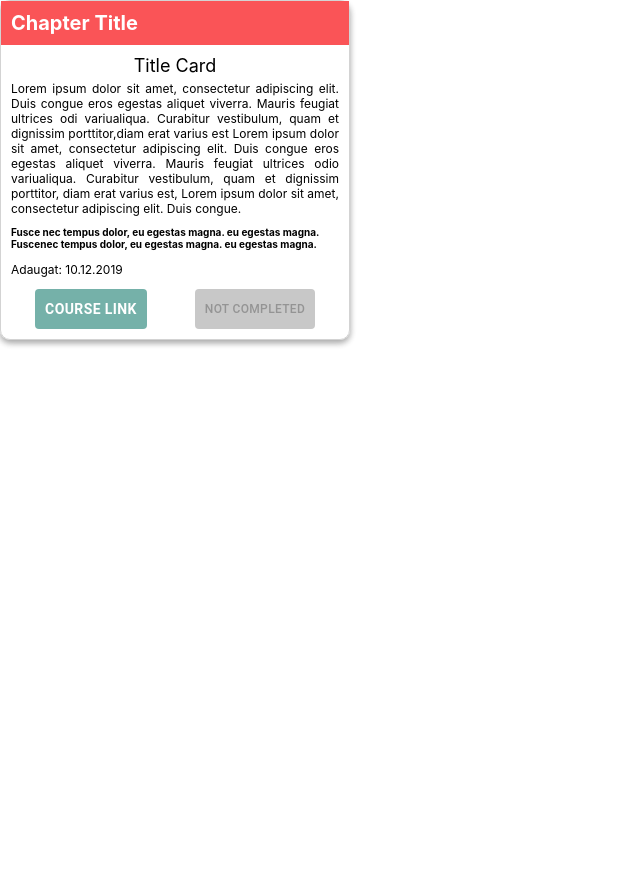
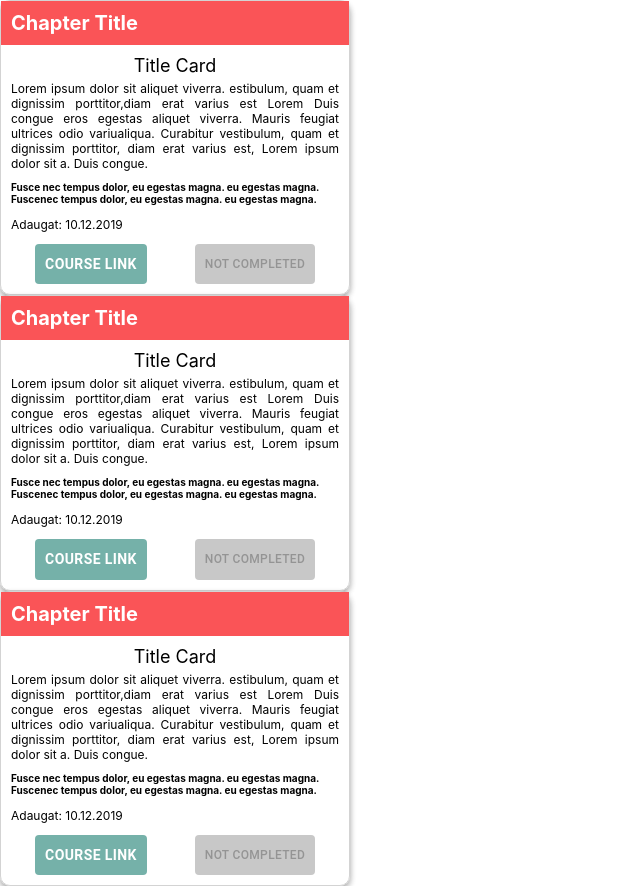
Before and after one commit to WildCodeSchool/bucharest-project3-online-library, a React (Create React App) app in the folder client/: page / in a window 1280 px wide. Shown: the whole page, without its empty margins (0-640 px from the left). Before the commit the page ends 800 px from the top, so only its background shows below. Built offline with nearby package versions, Linux system fonts and the light colour scheme.

Commit message:
changed the width and height

```diff
--- a/client/package.json
+++ b/client/package.json
@@ -11,7 +11,7 @@
     "node-sass": "^4.13.0",
     "react": "^16.12.0",
     "react-dom": "^16.12.0",
-    "react-scripts": "3.3.0"
+    "react-scripts": "^3.3.0"
   },
   "scripts": {
     "start": "react-scripts start",
--- a/client/src/App.js
+++ b/client/src/App.js
@@ -1,20 +1,23 @@
-import React from 'react';
-import CardComponent from '../src/components/CardComponent/CardComponent'
+import React from "react";
+import CardComponent from "../src/components/CardComponent/CardComponent";
 
 class App extends React.Component {
   constructor(props) {
     super(props);
     this.state = {
       headerColor: "#FA5457",
-      chapterCard: 'Chapter Title',
-      textCard: "Lorem ipsum dolor sit amet, consectetur adipiscing elit. Duis congue eros egestas aliquet viverra. Mauris feugiat ultrices odi variualiqua. Curabitur vestibulum, quam et dignissim porttitor,diam erat varius est Lorem ipsum dolor sit amet, consectetur adipiscing elit. Duis congue eros egestas aliquet viverra. Mauris feugiat ultrices odio variualiqua. Curabitur vestibulum, quam et dignissim porttitor, diam erat varius est, Lorem ipsum dolor sit amet, consectetur adipiscing elit. Duis congue.",
-      keywordsCard: 'Fusce nec tempus dolor, eu egestas magna. eu egestas magna. Fuscenec tempus dolor, eu egestas magna. eu egestas magna.',
-      date: '10.12.2019'
+      chapterCard: "Chapter Title",
+      textCard:
+        "Lorem ipsum dolor sit aliquet viverra. estibulum, quam et dignissim porttitor,diam erat varius est Lorem  Duis congue eros egestas aliquet viverra. Mauris feugiat ultrices odio variualiqua. Curabitur vestibulum, quam et dignissim porttitor, diam erat varius est, Lorem ipsum dolor sit a. Duis congue.",
+      keywordsCard:
+        "Fusce nec tempus dolor, eu egestas magna. eu egestas magna. Fuscenec tempus dolor, eu egestas magna. eu egestas magna.",
+      date: "10.12.2019"
     };
   }
 
   render() {
-    return(
+    return (
+      <div>
         <CardComponent
           headerColor={this.state.headerColor}
           chapterCard={this.state.chapterCard}
@@ -22,6 +25,21 @@ class App extends React.Component {
           keywordsCard={this.state.keywordsCard}
           date={this.state.date}
         />
+        <CardComponent
+          headerColor={this.state.headerColor}
+          chapterCard={this.state.chapterCard}
+          textCard={this.state.textCard}
+          keywordsCard={this.state.keywordsCard}
+          date={this.state.date}
+        />
+        <CardComponent
+          headerColor={this.state.headerColor}
+          chapterCard={this.state.chapterCard}
+          textCard={this.state.textCard}
+          keywordsCard={this.state.keywordsCard}
+          date={this.state.date}
+        />
+      </div>
     );
   }
 }
--- a/client/src/components/CardComponent/CardComponent.scss
+++ b/client/src/components/CardComponent/CardComponent.scss
@@ -12,11 +12,15 @@ html {
 }
 
 .cardContainer {
-    max-width: 35rem;
     border: .1em solid $colorAlto;
     box-sizing: border-box;
     border-radius: 1em;
     box-shadow: 0 3px 6px rgba(0,0,0,0.16), 0 3px 6px rgba(0,0,0,0.23);
+    width: 35rem;
+    min-height: 25rem;
+    display: flex;
+    flex-direction: column;
+    justify-content: space-between;
 }
 
 .headerCard {
```
Also changed, not shown: 1 other file (tests, documents, lock files or other folders).
